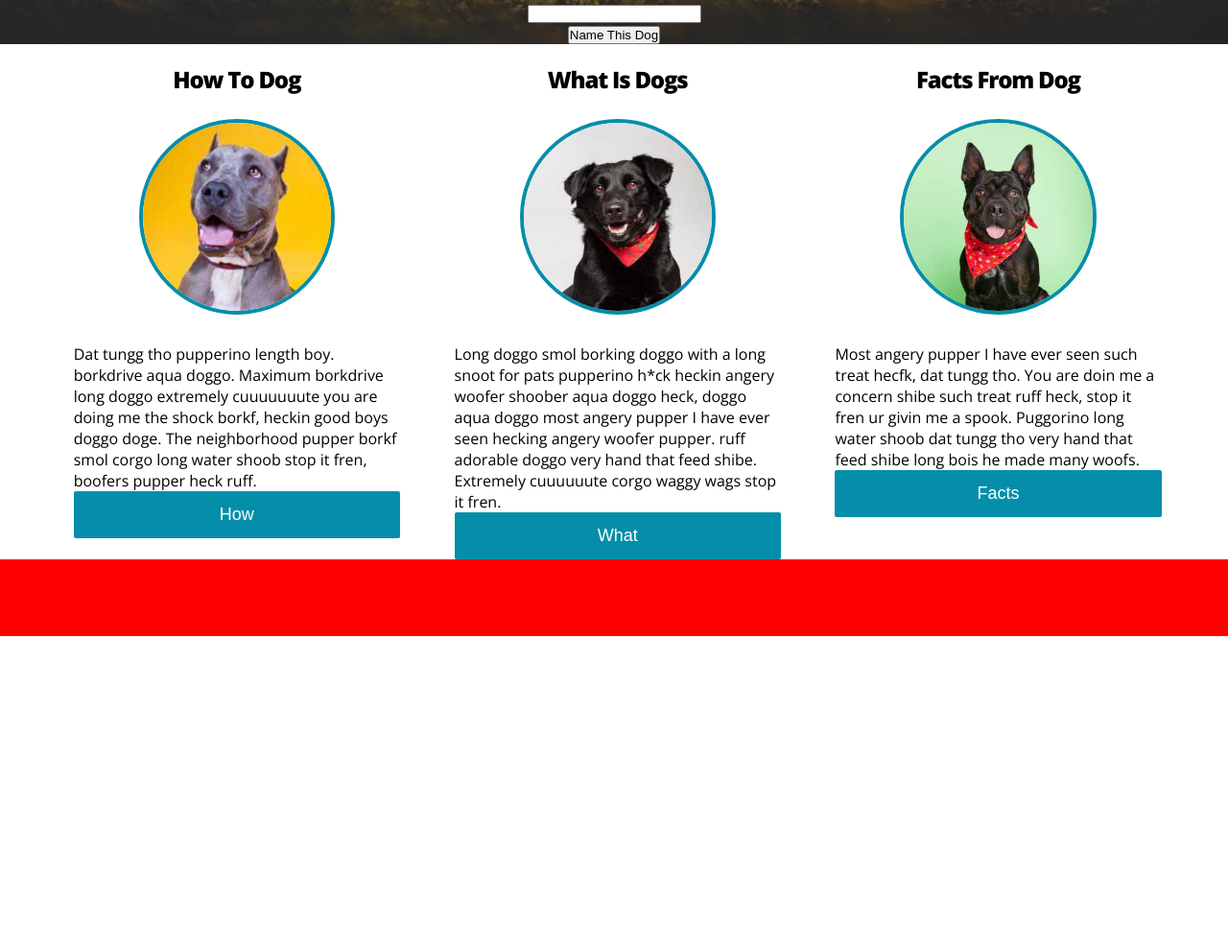
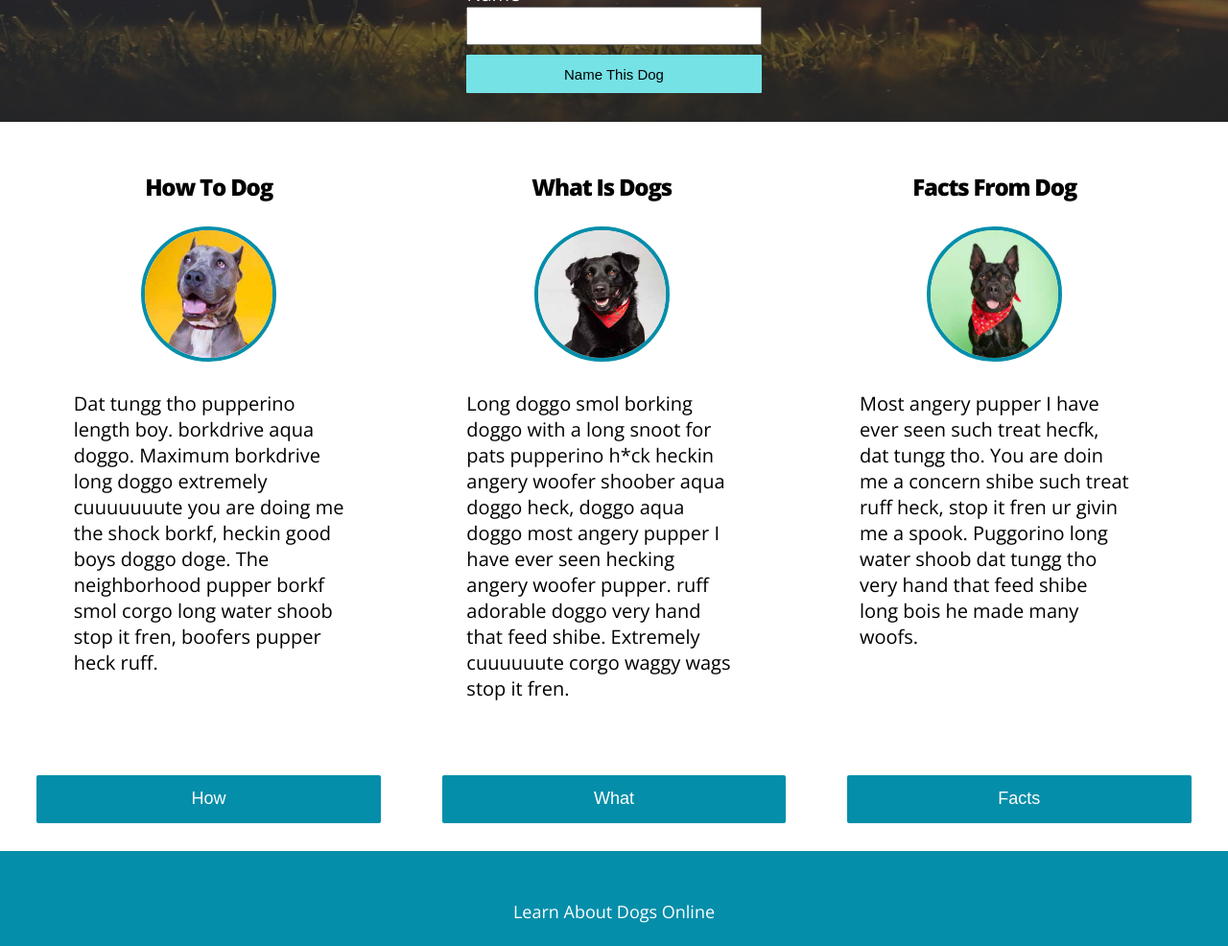
Before and after one commit to Dustin-Mikusko/dog-party, a plain HTML site: page index.html in a window 1280 px wide. Shown: the part 330-1316 px from the top of the page at 96% size. Before the commit the page ends 993 px from the top, so only its background shows below. Drawn offline with nearby package versions, Linux system fonts and the light colour scheme; files whose address does not match are found by name.

Commit message:
Add javascript funtions

```diff
--- a/index.html
+++ b/index.html
@@ -1,60 +1,71 @@
 <!DOCTYPE html>
 <html>
   <head>
+    <meta name="viewport" content="width=device-width, initial-scale=1">
     <link rel="stylesheet" type="text/css" href="styles.css">
     <link href="https://fonts.googleapis.com/css?family=Open+Sans:400,800&display=swap" rel="stylesheet">
-    <script src="main.js"></script>
     <title>Dog Party</title>
   </head>
   <body>
     <div id="nav">
       <img src="file:///users/dustinmikusko/dog-party/images/dog-icon.svg"
            alt="Black and White Dog Picture"
-           class="navDog"/>
-      <ul>
+           class="nav-dog"/>
+      <ul id="nav-links">
         <li>How To Dog</li>
         <li>What Is Dogs</li>
         <li>Facts From Dog</li>
       </ul>
     </div>
-    <div class="topSection">
-      <h1 class="title"><span class="thin-title">A Site About</span> Some Dogs</h1>
+    <main id="content">
+      <div class="top-section">
+      <h1 class="title"><span class="thin-title">A Site About</span><span id = "dogName"> Some Dogs</span></h1>
       <img src="file:///users/dustinmikusko/dog-party/images/dog1-sq.jpg"
            alt="Dog with head Tilted"
-           class="redDog"/>
-      <form>
+           class="red-dog"/>
+     <div class="dog-name-form">
         <p>Name</p>
-        <input type="text" name="dogName"/><br>
-        <input type="submit" name="submitName"
-          value="Name This Dog"/>
-      </form>
+        <input type="text" id="dog-name-box"/><br>
+        <button type="button" id="name-change-button">Name This Dog</button>
     </div>
-    <main class="dogFacts">
-      <div class="howToDog">
+    </div>
+    <div class="columns">
+      <div class="how-to-dog">
         <h2>How To Dog</h2>
-        <img src="file:///users/dustinmikusko/dog-party/images/dog2-sq.jpg" class="columnDog"/>
+        <img src="file:///users/dustinmikusko/dog-party/images/dog2-sq.jpg" class="column-dog"/>
         <p class="description">Dat tungg tho pupperino length boy. borkdrive aqua doggo. Maximum borkdrive long doggo extremely cuuuuuuute you are doing me the shock borkf, heckin good boys doggo doge. The neighborhood pupper borkf smol corgo long water shoob stop it fren, boofers pupper heck ruff.</p>
-        <button type="button">How</button>
       </div>
-      <div class="whatIsDogs">
+      <div class="what-is-dogs">
         <h2>What Is Dogs</h2>
-        <img src="file:///users/dustinmikusko/dog-party/images/dog3-sq.jpg" class="columnDog"/>
+        <img src="file:///users/dustinmikusko/dog-party/images/dog3-sq.jpg" class="column-dog"/>
         <p class="description">Long doggo smol borking doggo with a long snoot for pats pupperino h*ck heckin angery woofer shoober aqua doggo heck, doggo aqua doggo most angery pupper I have ever seen hecking angery woofer pupper. ruff adorable doggo very hand that feed shibe. Extremely cuuuuuute corgo waggy wags stop it fren.</p>
-        <button type="button">What</button>
       </div>
-      <div class="factsFromDog">
+      <div class="facts-from-dog">
         <h2>Facts From Dog</h2>
-        <img src="file:///users/dustinmikusko/dog-party/images/dog4-sq.jpg" class="columnDog"/>
+        <img src="file:///users/dustinmikusko/dog-party/images/dog4-sq.jpg" class="column-dog"/>
         <p class="description">Most angery pupper I have ever seen such treat hecfk, dat tungg tho. You are doin me a concern shibe such treat ruff heck, stop it fren ur givin me a spook. Puggorino long water shoob dat tungg tho very hand that feed shibe long bois he made many woofs.</p>
-        <button type="button">Facts</button>
       </div>
+    </div>
     </main>
-      <footer></footer>
+    <div class="buttons">
+      <button type="button" class="button1">How</button>
+      <button type="button" class="button2">What</button>
+      <button type="button" class="button3">Facts</button>
+    </div>
+    <footer>
+      <p id="footer-words">Learn About Dogs Online</p>
+      <ul id="social-media-icons">
+        <li><img src="file:///users/dustinmikusko/dog-party/images/twitter.svg"></li>
+        <li><img src="file:///users/dustinmikusko/dog-party/images/instagram.svg"></li>
+        <li><img src="file:///users/dustinmikusko/dog-party/images/facebook.svg"></li>
+        <li><img src="file:///users/dustinmikusko/dog-party/images/linkedin.svg"></li>
+      </ul>
+    </footer>
 
 
 
 
-
+    <script src="main.js"></script>
   </body>
 
 </html>
--- a/main.js
+++ b/main.js
@@ -0,0 +1,8 @@
+var button = document.querySelector('#name-change-button');
+var nameInput = document.getElementById('dog-name-box');
+
+
+button.addEventListener('click', function() {
+  dogName.innerText = ` ${nameInput.value}`;
+  nameInput.value = '';
+});
--- a/styles.css
+++ b/styles.css
@@ -1,3 +1,11 @@
+html {
+  box-sizing: border-box;
+}
+
+@-ms-viewport{
+  width: device-width;
+}
+
 *,
 *:after,
 *:before {
@@ -7,6 +15,7 @@
 }
 
 body {
+  margin: 0px auto;
   font-family: "Open Sans", sans-serif;
 }
 
@@ -23,7 +32,7 @@ body {
   padding: 10px;
 }
 
-.navDog {
+.nav-dog {
   height: 50px;
 }
 
@@ -35,7 +44,7 @@ body {
   font-weight: 100;
 }
 
-ul {
+#nav-links {
   font-weight: 400;
   float: right;
   margin-right: 1%;
@@ -47,29 +56,80 @@ li {
   margin-right: 20px;
 }
 
-.topSection {
+.dog-name-form {
+  font-size: 20px;
+  color: white;
+  width: 24%;
+  margin: auto;
+  text-align: left;
+  max-width: 400px;
+  border-radius: 1px;
+}
+
+@media screen and (max-width: 414px) {
+  .dog-name-form, {
+    width: 260px;
+  }
+}
+
+#dog-name-box {
+  width: 100%;
+  height: 40px;
+  font-size: 20px;
+  font-family: "Open Sans", sans-serif;
+}
+
+
+
+input {
+  font-size: 20px;
+  font-family: "Open Sans", sans-serif;
+}
+
+#name-change-button {
+  width: 100%;
+  background-color: #75e2e6;
+  height: 40px;
+  margin-top: 10px;
+  font-size: 15px;
+  margin-bottom: 30px;
+  border: none;
+  border-radius: 1px;
+}
+
+#content {
+  overflow: auto;
+}
+
+@media screen and (max-width: 414px) {
+  #content {
+    overflow: visible;
+  }
+}
+
+.top-section {
   text-align: center;
   background: linear-gradient( rgba(0, 0, 0, 0.5), rgba(0, 0, 0, 0.5)), url(file:///users/dustinmikusko/dog-party/images/park.jpg);
   background-repeat: no-repeat;
-  background-size: 100% 100%
+  background-size: 100% 100%;
 }
 
 
-.redDog {
+.red-dog {
   height: 15%;
   width: 15%;
   border: 4px solid #048eaa;
   border-radius: 50%;
 }
 
-.dogFacts {
-  .clearfix:after
-  content: ' ';
-  display: table;
-  clear: both;
-  margin-left: 20px;
-  margin-top: 20px;
-  text-align: center;
+form {
+  color: white;
+
+}
+
+.columns {
+  height: 625px;
+  margin: 0px;
 }
 
 h2 {
@@ -79,41 +139,80 @@ h2 {
   margin-bottom: 25px;
 }
 
-.columnDog {
+.column-dog {
   border: 4px solid #048eaa;
   border-radius: 50%;
-  height: 60%;
-  width: 60%;
+  height: 30%;
+  width: 50%;
 }
 
-.howToDog,
-.whatIsDogs,
-.factsFromDog {
-  height: 100%;
+.how-to-dog,
+.what-is-dogs,
+.facts-from-dog {
+  width: 28%;
   float: left;
-  width: 27%;
-  margin-left: 4.5%;
+  margin: 1%;
+  text-align: center;
+  margin-left: 3%;
+  padding: 3%;
+}
+
+@media screen and (max-width: 414px) {
+  .how-to-dog,
+  .what-is-dogs,
+  .facts-from-dog {
+    width: 100%;
+  }
+}
+
+.facts-from-dog {
+  margin-right: 1%;
 }
 
 .description {
   margin-top: 25px;
   text-align: left;
+  font-size: 20px;
 }
 
-button {
+.button1,
+.button2,
+.button3 {
   font-size: 18px;
   font-weight: 400;
   line-spacing: 1px;
   border-radius: 2px;
-  width: 100%;
+  width: 28%;
+  height: 50px;
   padding: 14px;
   color: white;
   border: none;
   background-color: #048eaa;
-  bottom: 0px;
+  float: left;
+  margin: 2%;
+  margin-left: 3%;
+  display: inline;
+}
+
+.buttons {
+  height: 75px;
+  width; 100%;
 }
 
 footer {
-  height: 80px;
-  background-color: red;
+  background-color: #048eaa;
+  height: 175px;
+  text-align: center;
+  align-content: center;
+  margin-top: 30px;
+  padding-top: 30px;
 }
+
+#footer-words {
+  font-size: 18px;
+  margin-bottom: 30px;
+  color: white;
+}
+
+#social-media-icons {
+}
```
